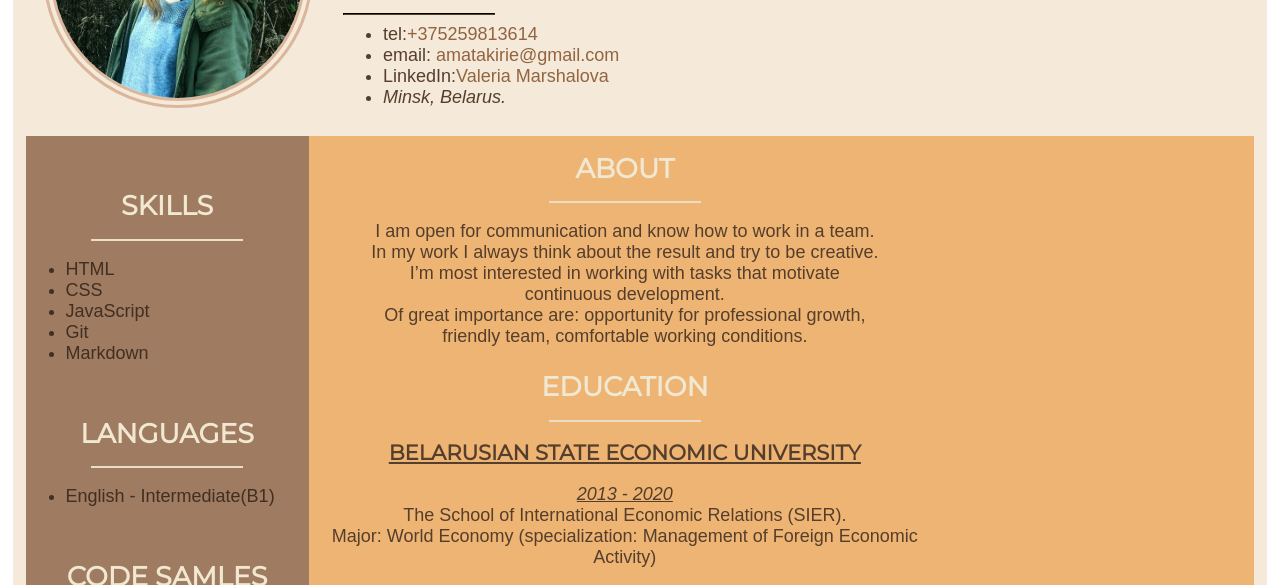
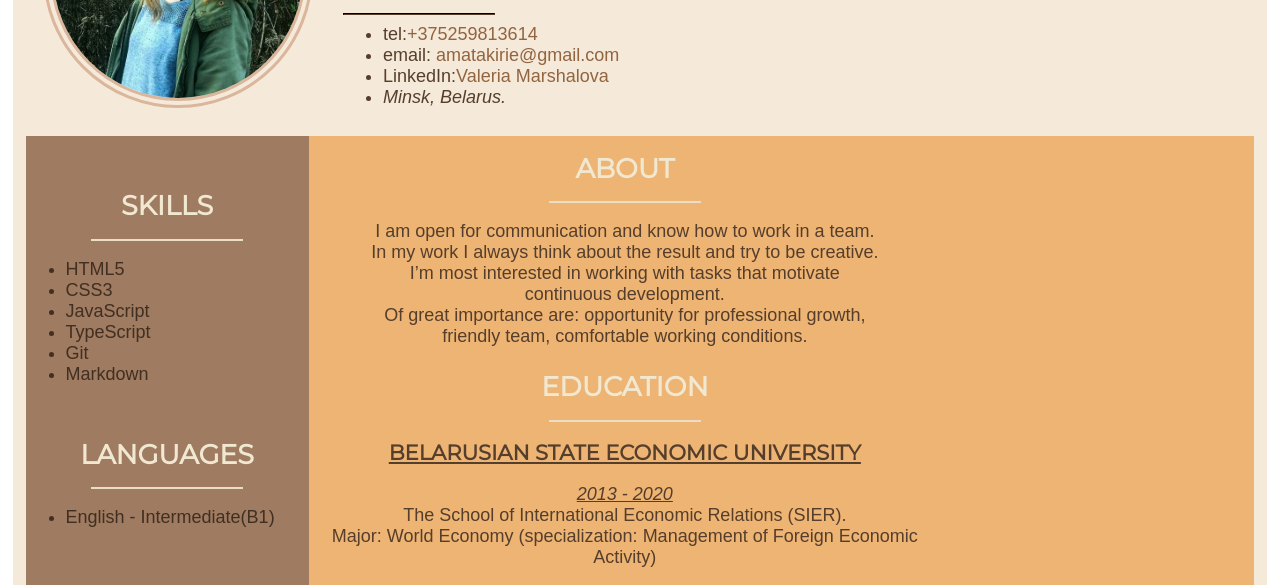
Before and after one commit to ShauniKheif/rsscgool-cv, a plain HTML site: page index.html in a window 1280 px wide. Shown: the part 215-800 px from the top of the page. Drawn offline with Linux system fonts and the light colour scheme; a web font is replaced by a local one.

Commit message:
feat: add skills

```diff
--- a/index.html
+++ b/index.html
@@ -32,9 +32,10 @@
                 <h2>Skills</h2>
                 <hr>
                 <ul>
-                    <li>HTML</li>
-                    <li>CSS</li>
+                    <li>HTML5</li>
+                    <li>CSS3</li>
                     <li>JavaScript</li>
+                    <li>TypeScript</li>
                     <li>Git</li>
                     <li>Markdown</li>
                 </ul>
```
